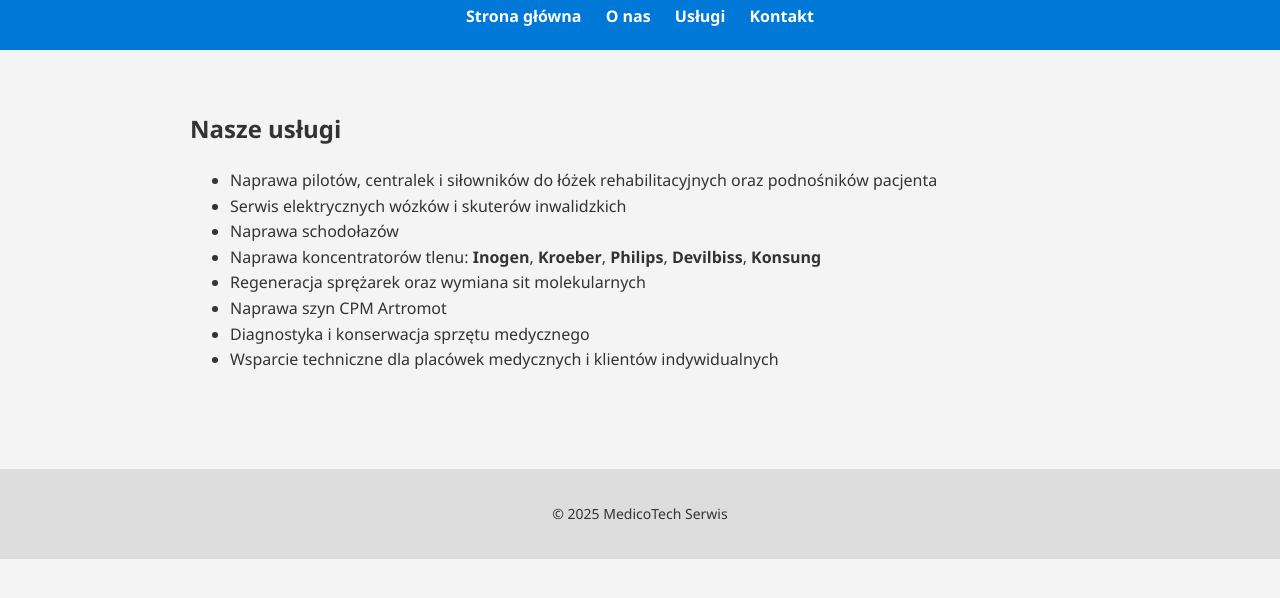
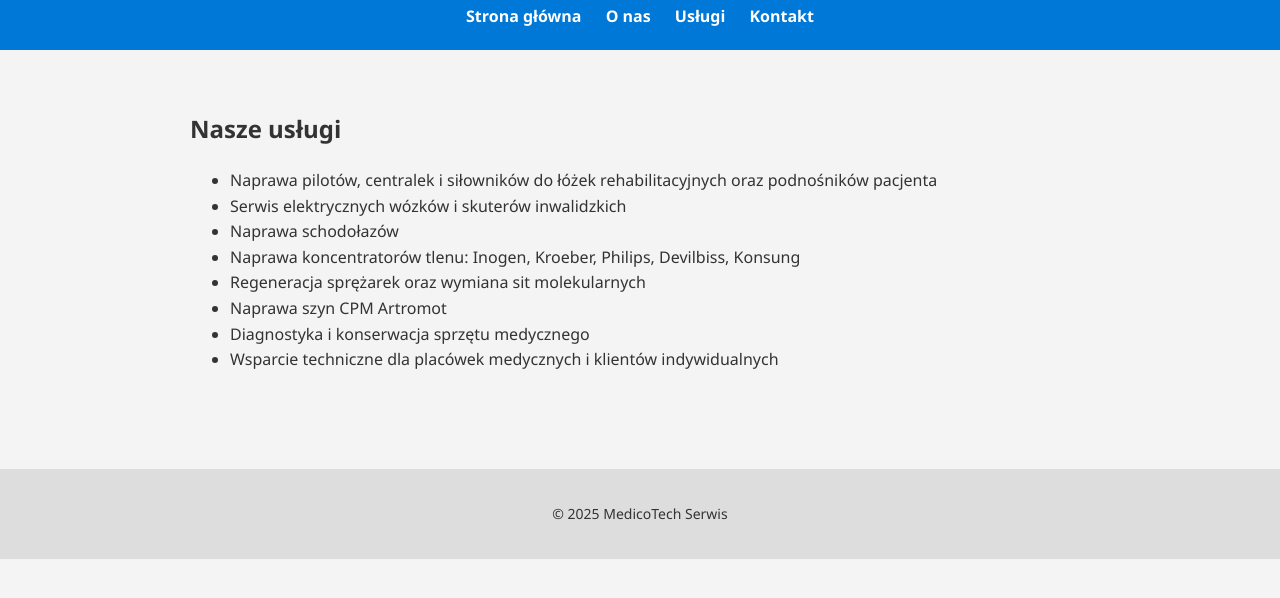
Before and after one commit to medicotechserwis/medicotechservice, a plain HTML site: page uslugi.html in a window 1280 px wide. Shown: the part 200-798 px from the top of the page. Drawn offline with Linux system fonts and the light colour scheme.

Commit message:
Update uslugi.html

```diff
--- a/uslugi.html
+++ b/uslugi.html
@@ -24,7 +24,7 @@
      <li>Naprawa pilotów, centralek i siłowników do łóżek rehabilitacyjnych oraz podnośników pacjenta</li>
       <li>Serwis elektrycznych wózków i skuterów inwalidzkich</li>
       <li>Naprawa schodołazów </li>
-      <li>Naprawa koncentratorów tlenu: <strong>Inogen</strong>, <strong>Kroeber</strong>, <strong>Philips</strong>, <strong>Devilbiss</strong>, <strong>Konsung</strong></li>
+      <li>Naprawa koncentratorów tlenu: Inogen, Kroeber, Philips, Devilbiss, Konsung
       <li>Regeneracja sprężarek oraz wymiana sit molekularnych</li>
       <li>Naprawa szyn CPM Artromot</li>
       <li>Diagnostyka i konserwacja sprzętu medycznego</li>
```
